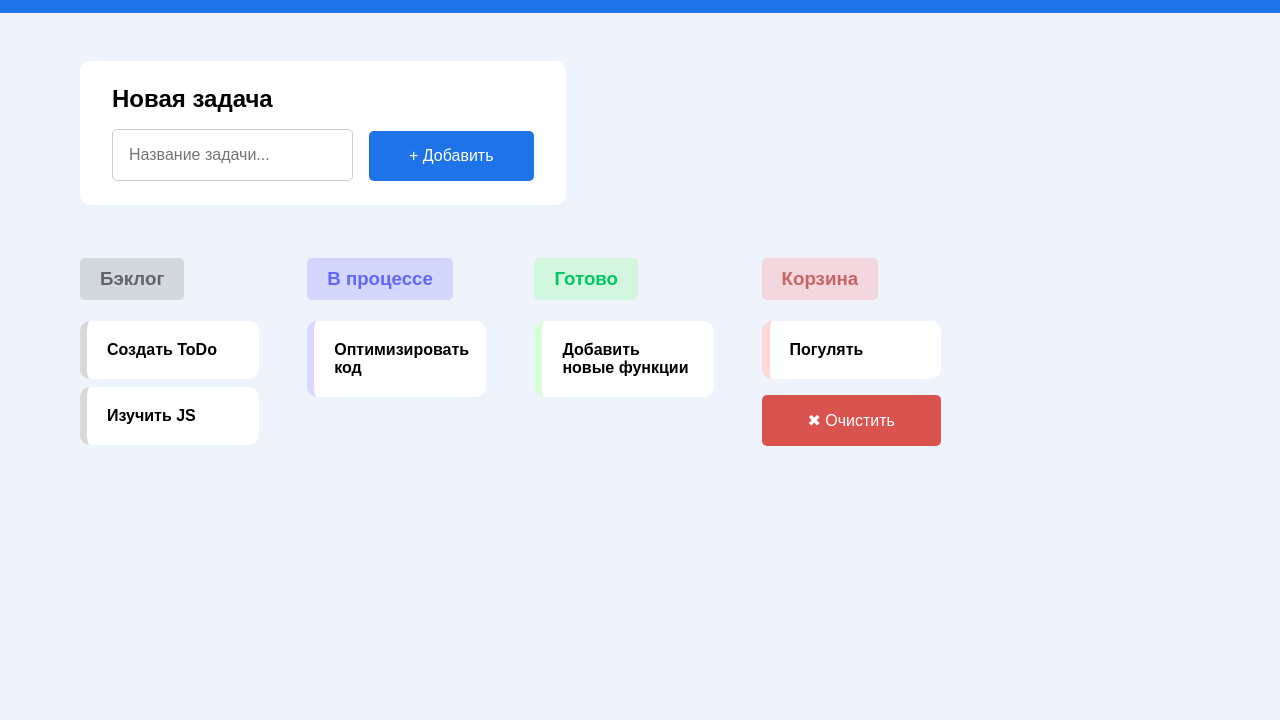
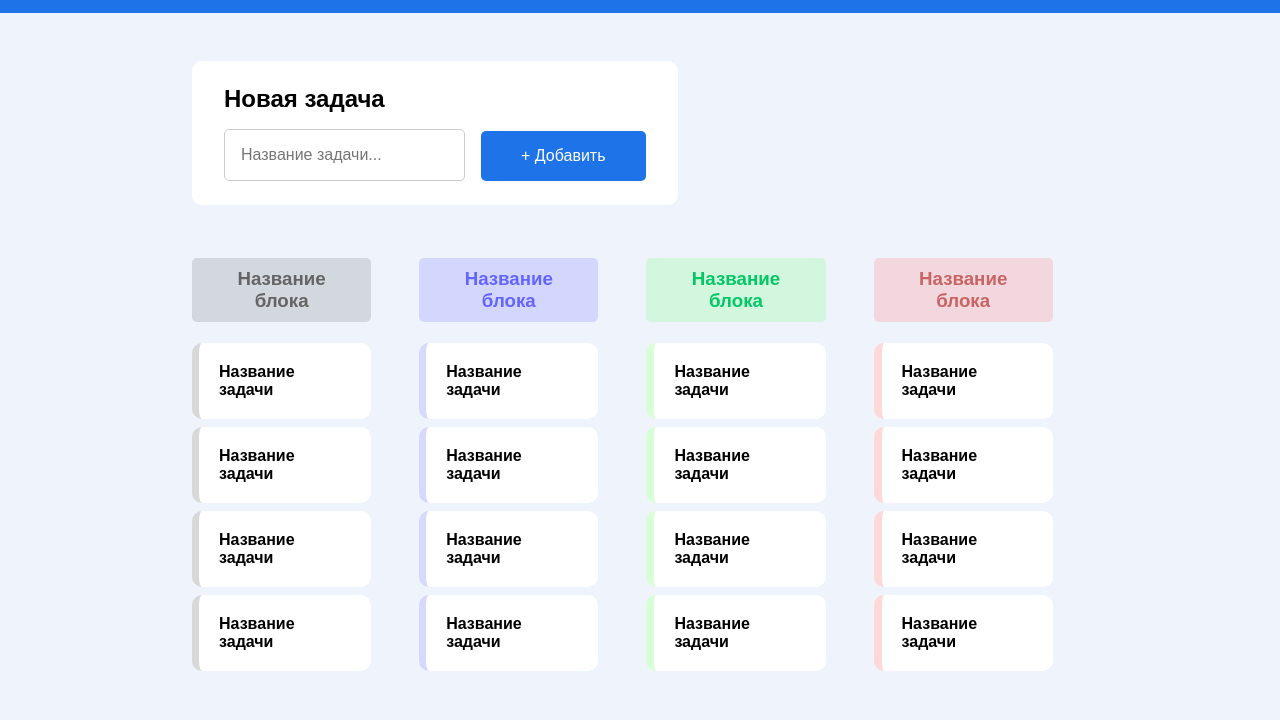
Before and after one commit to ogSulem/ogSulem.github.io, a plain HTML site: page index.html in a window 1280 px wide. Shown: the part 80-800 px from the top of the page. Drawn offline with Linux system fonts and the light colour scheme.

Commit message:
fix task board

```diff
--- a/css/styles.css
+++ b/css/styles.css
@@ -3,9 +3,12 @@ body {
     margin: 0;
     padding: 0 5rem;
     background-color: #eef3fc;
+    width: 70%;
+    margin: auto;
 }
 
 header {
+    font-family: Arial, sans-serif;
     background-color: #1e73e8;
     color: white;
     padding: 0.5vw 4.3vw;
--- a/src/main.js
+++ b/src/main.js
@@ -8,40 +8,18 @@ import { render, RenderPosition } from './framework/render.js';
 
 const bodyContainer = document.querySelector('.board-app');
 
-const initialTasks = {
-    backlog: [
-        'Изучить JS',
-        'Создать ToDo',
-    ],
-    progress: [
-        'Оптимизировать код',
-    ],
-    done: [
-        'Добавить новые функции',
-    ],
-    trash: [
-        'Погулять'
-    ]
-};
-
 render(new HeaderComponent(), bodyContainer, RenderPosition.BEFOREBEGIN);
 render(new AddTaskFormComponent(), bodyContainer, RenderPosition.AFTERBEGIN);
 
 const taskBoardComponent = new TaskBoardComponent();
 render(taskBoardComponent, bodyContainer, RenderPosition.BEFOREEND);
 
-Object.entries(initialTasks).forEach(([section, tasks]) => {
-    const taskListElement = taskBoardComponent.getElement().querySelector(`.${section}`);
-    const taskListComponent = new TaskListComponent();
+const selector = ['backlog', 'progress', 'done', 'trash'];
 
-    render(taskListComponent, taskListElement, RenderPosition.BEFOREEND);
+for (let i = 0; i < 4; i++) {
+    const taskListComponent = new TaskListComponent(selector[i]);
+    render(taskListComponent, taskBoardComponent.getElement(), RenderPosition.BEFOREEND);
 
-    tasks.forEach(task =>
-        render(new TaskComponent(task), taskListComponent.getElement(), RenderPosition.AFTERBEGIN)
-    );
-
-    if (section === 'trash') {
-        const deleteButton = new DeleteButtonComponent();
-        render(deleteButton, taskListComponent.getElement(), RenderPosition.AFTEREND);
-    }
-});
+    const tasksListElement = taskListComponent.getElement().querySelector('ul');
+    for (let j = 0; j < 4; j++) render(new TaskComponent(), tasksListElement, RenderPosition.BEFOREEND);
+}
--- a/src/view/task-board-component.js
+++ b/src/view/task-board-component.js
@@ -3,18 +3,7 @@ import { createElement } from '../framework/render.js';
 function createTaskBoardComponentTemplate() {
     return `
             <section class="task-board">
-                <div class="backlog">
-                    <h3>Бэклог</h3>
-                </div>
-                <div class="progress">
-                    <h3>В процессе</h3>
-                </div>
-                <div class="done">
-                    <h3>Готово</h3>
-                </div>
-                <div class="trash">
-                    <h3>Корзина</h3>
-                </div>
+
             </section>
         `;
 }
--- a/src/view/task-component.js
+++ b/src/view/task-component.js
@@ -1,16 +1,12 @@
 import { createElement } from '../framework/render.js';
 
-function createTaskComponentTemplate(task) {
-    return `<li class="task">${task}</li>`;
+function createTaskComponentTemplate() {
+    return `<li class="task">Название задачи</li>`;
 }
 
 export default class TaskComponent {
-    constructor(task) {
-        this.task = task;
-    }
-
     getTemplate() {
-        return createTaskComponentTemplate(this.task);
+        return createTaskComponentTemplate();
     }
 
     getElement() {
--- a/src/view/task-list-component.js
+++ b/src/view/task-list-component.js
@@ -1,12 +1,16 @@
 import { createElement } from '../framework/render.js';
 
-function createTaskListComponentTemplate() {
-    return '<ul class="task-list"></ul>';
+function createTaskListComponentTemplate(className) {
+    return `<div class="${className}"><h3>Название блока</h3><ul class="task-list"></ul></div>`;
 }
 
 export default class TaskListComponent {
+    constructor(className) {
+        this.className = className;
+    }
+
     getTemplate() {
-        return createTaskListComponentTemplate();
+        return createTaskListComponentTemplate(this.className);
     }
 
     getElement() {
```
